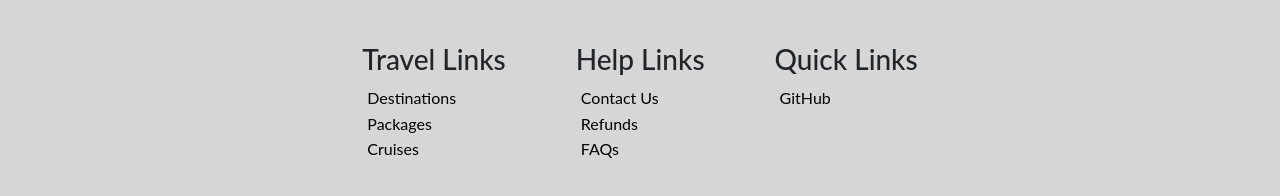
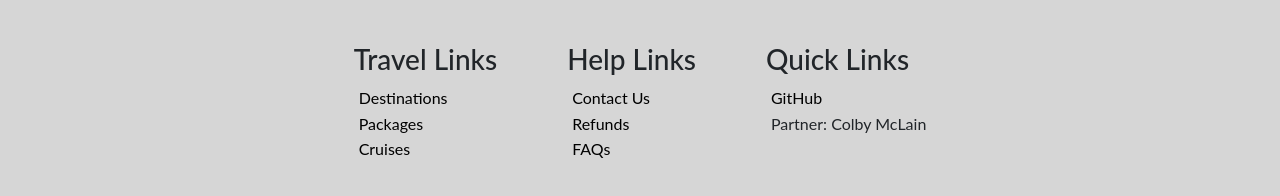
Before and after one commit to alexheiner/Creative-Project-1, a plain HTML site: page pages/package_deals.html in a window 1280 px wide. Shown: the part 1167-1363 px from the top of the page. Drawn offline with nearby package versions, Linux system fonts and the light colour scheme.

Commit message:
added partner to footer

```diff
--- a/pages/package_deals.html
+++ b/pages/package_deals.html
@@ -104,6 +104,7 @@
                             <h3>Quick Links</h3>
                             <ul>
                                 <li><a href = "https://github.com/alexheiner/Creative-Project-1" target="_blank">GitHub</a></li>
+                                <li><a>Partner: Colby McLain</a></li>
                             </ul>
                         </div>
 
```
Also changed, not shown: index.html (+2 -0 lines), pages/contact.html (+1 -0 lines), pages/destinations.html (+1 -0 lines).
